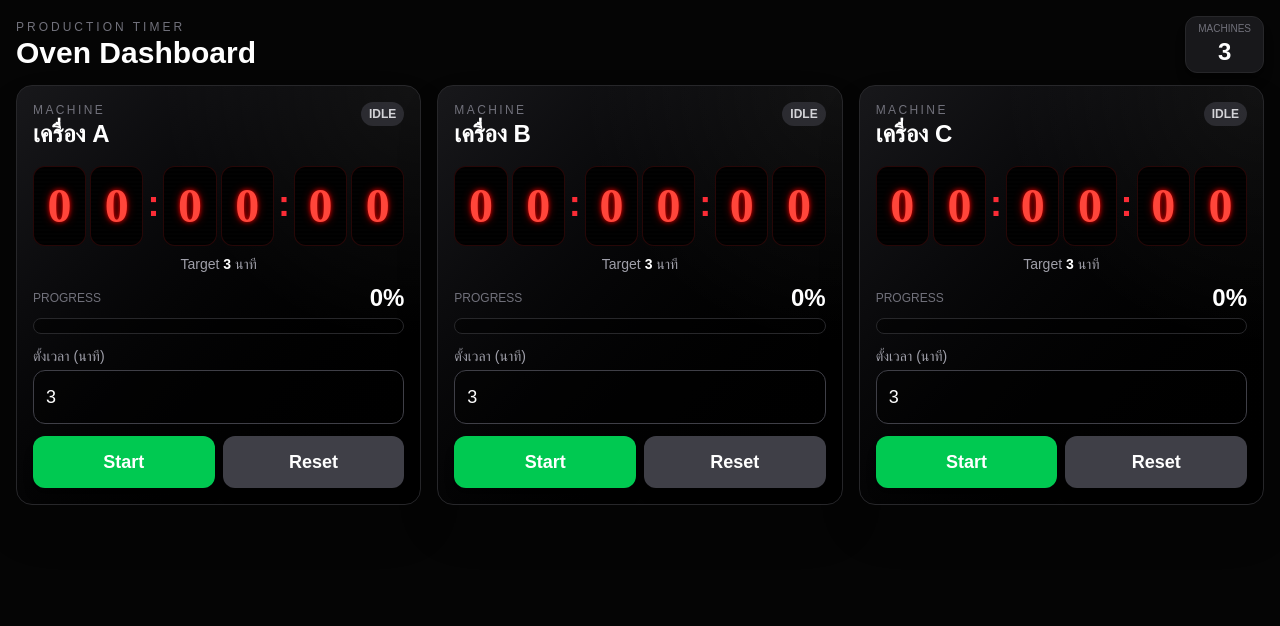
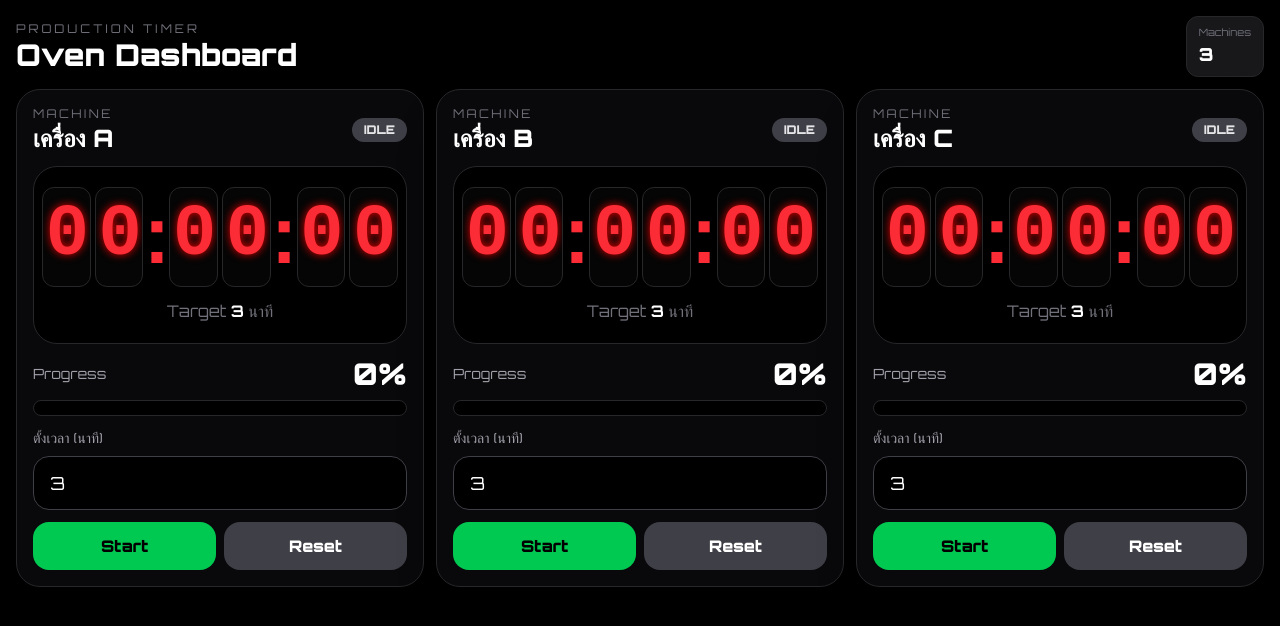
Before and after one commit to MJsushi/oven-timer, a Next.js app: page / in a window 1280 px wide. Shown: the top 626 px of the page. Built offline with nearby package versions, Linux system fonts and the light colour scheme.

Commit message:
bug fix button1

```diff
--- a/src/app/components/FlipDigit.jsx
+++ b/src/app/components/FlipDigit.jsx
@@ -18,7 +18,7 @@ export default function FlipDigit({
       const timeout = setTimeout(() => {
         setDisplay(value);
         setAnimate(false);
-      }, 90);
+      }, 120);
 
       return () =>
         clearTimeout(timeout);
@@ -29,44 +29,42 @@ export default function FlipDigit({
     <div
       className="
         relative
-        w-10 h-14
-        md:w-14 md:h-20
         overflow-hidden
-        rounded-xl
-        border border-red-900/30
+        rounded-lg
         bg-black
+        border border-red-950
         flex items-center justify-center
+        shadow-inner
+        w-9 h-12
+        md:w-14 md:h-18
       "
     >
+      {/* background glow */}
+      <div className="absolute inset-0 pointer-events-none bg-red-500/5" />
+
       {/* scanline */}
       <div
         className="
-          absolute inset-0
+          absolute
+          inset-0
+          opacity-20
           pointer-events-none
-          opacity-30
-          bg-[linear-gradient(to_bottom,transparent_50%,rgba(255,255,255,0.03)_51%)]
-          bg-[size:100%_4px]
         "
+        style={{
+          backgroundImage:
+            "linear-gradient(to bottom, transparent 50%, rgba(255,255,255,0.05) 51%)",
+          backgroundSize: "100% 4px",
+        }}
       />
 
-      {/* digit */}
       <div
         className={`
-          absolute
-          inset-0
-          flex
-          items-center
-          justify-center
-          text-3xl
+          led-text
+          font-black
+          text-2xl
           md:text-5xl
-          font-black
-          leading-none
-          timer-digit
-          font-['var(--font-dot)']
-          led-red
           transition-all
           duration-100
-          ease-linear
           ${
             animate
               ? "translate-y-2 opacity-0"
--- a/src/app/globals.css
+++ b/src/app/globals.css
@@ -4,13 +4,11 @@ html,
 body {
   margin: 0;
   padding: 0;
-  background: #0a0a0a;
-  font-family: Arial, Helvetica, sans-serif;
+  background: #050505;
   color: white;
-}
-
-html {
-  scroll-behavior: smooth;
+  overflow-x: hidden;
+  font-family: var(--font-orbitron),
+    sans-serif;
 }
 
 * {
@@ -33,76 +31,50 @@ input[type="number"] {
   appearance: textfield;
 }
 
-::selection {
-  background: #22c55e;
-  color: white;
+/* LED display */
+.led-text {
+  color: #ff453a;
+
+  text-shadow:
+    0 0 4px rgba(255, 69, 58, 0.9),
+    0 0 8px rgba(255, 69, 58, 0.8),
+    0 0 16px rgba(255, 69, 58, 0.7);
 }
 
-/* scrollbar */
-::-webkit-scrollbar {
-  width: 8px;
-  height: 8px;
-}
-
-::-webkit-scrollbar-track {
-  background: #111;
-}
-
-::-webkit-scrollbar-thumb {
-  background: #3f3f46;
-  border-radius: 999px;
-}
-
-/* running glow */
-@keyframes pulseGlow {
+/* subtle pulse */
+@keyframes ledPulse {
   0% {
-    box-shadow: 0 0 0 rgba(34, 197, 94, 0);
+    opacity: 0.94;
   }
 
   50% {
-    box-shadow:
-      0 0 12px rgba(34, 197, 94, 0.2);
+    opacity: 1;
   }
 
   100% {
-    box-shadow: 0 0 0 rgba(34, 197, 94, 0);
+    opacity: 0.94;
   }
 }
 
-.glow {
-  animation: pulseGlow 2s infinite;
+.led-pulse {
+  animation: ledPulse 2s infinite;
 }
 
-/* finished */
-@keyframes dangerPulse {
+/* progress shine */
+@keyframes progressGlow {
   0% {
-    transform: scale(1);
+    opacity: 0.5;
   }
 
   50% {
-    transform: scale(1.005);
+    opacity: 1;
   }
 
   100% {
-    transform: scale(1);
+    opacity: 0.5;
   }
 }
 
-.danger {
-  animation: dangerPulse 1s infinite;
+.progress-glow {
+  animation: progressGlow 1.5s infinite;
 }
-
-/* LED */
-.led-red {
-  color: #ff453a;
-
-  text-shadow:
-    0 0 4px rgba(255, 0, 0, 0.9),
-    0 0 10px rgba(255, 0, 0, 0.45);
-}
-
-/* stable numbers */
-.timer-digit {
-  font-variant-numeric: tabular-nums;
-  font-feature-settings: "tnum";
-}
--- a/src/app/layout.js
+++ b/src/app/layout.js
@@ -1,40 +1,20 @@
-import {
-  Geist,
-  Geist_Mono,
-  Share_Tech_Mono,
-} from "next/font/google";
-
+import { Orbitron } from "next/font/google";
 import "./globals.css";
 
-const geistSans = Geist({
-  variable: "--font-geist-sans",
+const orbitron = Orbitron({
   subsets: ["latin"],
-});
-
-const geistMono = Geist_Mono({
-  variable: "--font-geist-mono",
-  subsets: ["latin"],
-});
-
-const dotFont = Share_Tech_Mono({
-  weight: "400",
-  subsets: ["latin"],
-  variable: "--font-dot",
+  weight: ["400", "500", "700", "900"],
+  variable: "--font-orbitron",
 });
 
 export const metadata = {
   title: "Oven Timer",
-
   description: "Production Timer",
-
   manifest: "/manifest.json",
 
   appleWebApp: {
     capable: true,
-
-    statusBarStyle:
-      "black-translucent",
-
+    statusBarStyle: "black-translucent",
     title: "Oven Timer",
   },
 
@@ -49,17 +29,9 @@ export default function RootLayout({
   return (
     <html
       lang="en"
-      className={`
-        ${geistSans.variable}
-        ${geistMono.variable}
-        ${dotFont.variable}
-        h-full
-        antialiased
-      `}
+      className={orbitron.variable}
     >
-      <body className="min-h-full flex flex-col">
-        {children}
-      </body>
+      <body>{children}</body>
     </html>
   );
 }
--- a/src/app/page.js
+++ b/src/app/page.js
@@ -1,7 +1,6 @@
 "use client";
 
 import { useEffect, useRef, useState } from "react";
-import FlipDigit from "./components/FlipDigit";
 
 const defaultMachines = [
   {
@@ -32,20 +31,23 @@ export default function Page() {
   );
 
   const wakeLockRef = useRef(null);
+  const audioRef = useRef(null);
 
-  // 🔆 กันหน้าจอดับ
+  // 🔆 wake lock
   const enableWakeLock = async () => {
     try {
       if ("wakeLock" in navigator) {
         wakeLockRef.current =
-          await navigator.wakeLock.request("screen");
+          await navigator.wakeLock.request(
+            "screen"
+          );
       }
     } catch (err) {
       console.log(err);
     }
   };
 
-  // ⏱ timer loop
+  // ⏱ timer
   useEffect(() => {
     const interval = setInterval(() => {
       setMachines((prev) =>
@@ -53,10 +55,10 @@ export default function Page() {
           if (!m.running) return m;
 
           const next = m.seconds + 1;
+
           const targetSec =
             Number(m.targetMinute) * 60;
 
-          // 🔔 ครบเวลา
           if (
             next >= targetSec &&
             !m.finished
@@ -86,14 +88,22 @@ export default function Page() {
     return () => clearInterval(interval);
   }, []);
 
-  // 🎵 alarm
+  // 🔊 alarm
   const playAlarm = () => {
     try {
+      const AudioContextClass =
+        window.AudioContext ||
+        window.webkitAudioContext;
+
+      if (!AudioContextClass) return;
+
+      if (!audioRef.current) {
+        audioRef.current =
+          new AudioContextClass();
+      }
+
       const audioContext =
-        new (
-          window.AudioContext ||
-          window.webkitAudioContext
-        )();
+        audioRef.current;
 
       const playNote = (
         frequency,
@@ -106,11 +116,13 @@ export default function Page() {
         const gainNode =
           audioContext.createGain();
 
-        oscillator.type = "triangle";
+        oscillator.type = "square";
+
         oscillator.frequency.value =
           frequency;
 
         oscillator.connect(gainNode);
+
         gainNode.connect(
           audioContext.destination
         );
@@ -119,13 +131,13 @@ export default function Page() {
           audioContext.currentTime + delay;
 
         gainNode.gain.setValueAtTime(
-          0,
+          0.0001,
           start
         );
 
-        gainNode.gain.linearRampToValueAtTime(
-          0.12,
-          start + 0.02
+        gainNode.gain.exponentialRampToValueAtTime(
+          0.18,
+          start + 0.01
         );
 
         gainNode.gain.exponentialRampToValueAtTime(
@@ -134,21 +146,25 @@ export default function Page() {
         );
 
         oscillator.start(start);
-        oscillator.stop(start + duration);
+
+        oscillator.stop(
+          start + duration
+        );
       };
 
-      playNote(1046, 0.18, 0.0);
-      playNote(1318, 0.18, 0.2);
-      playNote(1567, 0.18, 0.4);
-      playNote(2093, 0.35, 0.6);
+      playNote(1200, 0.15, 0);
+      playNote(1600, 0.15, 0.2);
+      playNote(2200, 0.35, 0.4);
     } catch (err) {
       console.log(err);
     }
   };
 
-  // 🗣 speech
+  // 🗣 speak
   const speakThai = (text) => {
     try {
+      if (!window.speechSynthesis) return;
+
       speechSynthesis.cancel();
 
       const utterance =
@@ -156,8 +172,6 @@ export default function Page() {
 
       utterance.lang = "th-TH";
       utterance.rate = 0.9;
-      utterance.pitch = 1;
-      utterance.volume = 1;
 
       speechSynthesis.speak(utterance);
     } catch (err) {
@@ -165,13 +179,16 @@ export default function Page() {
     }
   };
 
-  // ▶️ start/pause
+  // ▶️ toggle
   const toggle = async (id) => {
     try {
-      const unlock =
-        new SpeechSynthesisUtterance("");
-
-      speechSynthesis.speak(unlock);
+      if (
+        audioRef.current &&
+        audioRef.current.state ===
+          "suspended"
+      ) {
+        await audioRef.current.resume();
+      }
     } catch (e) {}
 
     await enableWakeLock();
@@ -206,7 +223,10 @@ export default function Page() {
   };
 
   // ⌨️ update minute
-  const updateMinute = (id, value) => {
+  const updateMinute = (
+    id,
+    value
+  ) => {
     setMachines((prev) =>
       prev.map((m) =>
         m.id === id
@@ -239,43 +259,40 @@ export default function Page() {
   };
 
   return (
-    <main className="min-h-screen bg-[#050505] text-white px-2 py-2 md:px-4 md:py-4">
+    <main className="min-h-screen bg-black text-white p-2 md:p-4">
       {/* header */}
       <div className="mb-3 flex items-center justify-between">
         <div>
-          <div className="text-[10px] md:text-xs uppercase tracking-[0.25em] text-zinc-500">
+          <div className="text-[10px] md:text-xs text-zinc-500 uppercase tracking-[0.25em]">
             Production Timer
           </div>
 
-          <h1 className="text-lg md:text-3xl font-black">
+          <h1 className="text-xl md:text-3xl font-black">
             Oven Dashboard
           </h1>
         </div>
 
-        <div className="bg-zinc-900 border border-zinc-800 rounded-xl px-3 py-1 shadow-lg">
+        <div className="bg-zinc-900 border border-zinc-800 rounded-xl px-3 py-2">
           <div className="text-[10px] text-zinc-500">
-            MACHINES
+            Machines
           </div>
 
-          <div className="text-lg md:text-2xl font-black text-center">
+          <div className="text-lg font-black">
             {machines.length}
           </div>
         </div>
       </div>
 
       {/* cards */}
-      <div
-        className="
-          grid
-          grid-cols-1
-          sm:grid-cols-2
-          xl:grid-cols-3
-          gap-2 md:gap-4
-        "
-      >
+      <div className="grid grid-cols-1 md:grid-cols-2 xl:grid-cols-3 gap-3">
         {machines.map((m) => {
           const targetSec =
             Number(m.targetMinute) * 60;
+
+          const progress = Math.min(
+            (m.seconds / targetSec) * 100,
+            100
+          );
 
           const remain =
             targetSec - m.seconds;
@@ -283,47 +300,31 @@ export default function Page() {
           const warning =
             remain <= 60 && remain > 0;
 
-          const progress = Math.min(
-            Math.floor(
-              (m.seconds / targetSec) * 100
-            ),
-            100
-          );
-
           return (
             <div
               key={m.id}
               className={`
-                relative
-                overflow-hidden
-                rounded-2xl
+                rounded-3xl
                 border
-                shadow-2xl
                 p-3 md:p-4
                 flex
                 flex-col
-                justify-between
-                min-h-[280px]
-                md:min-h-[320px]
-                transition-all
-                duration-300
+                gap-3
+                shadow-2xl
                 ${
                   m.finished
-                    ? "bg-gradient-to-br from-red-950 to-red-800 border-red-500"
+                    ? "bg-red-950 border-red-600"
                     : warning
-                    ? "bg-gradient-to-br from-yellow-900 to-orange-800 border-yellow-400"
-                    : "bg-gradient-to-br from-zinc-900 to-black border-zinc-800"
+                    ? "bg-yellow-950 border-yellow-500"
+                    : "bg-zinc-950 border-zinc-800"
                 }
               `}
             >
-              {/* glow */}
-              <div className="absolute inset-0 bg-[radial-gradient(circle_at_top_right,rgba(255,255,255,0.06),transparent_45%)] pointer-events-none" />
-
               {/* top */}
-              <div className="relative z-10 flex items-start justify-between mb-2">
+              <div className="flex items-center justify-between">
                 <div>
                   <div className="text-[10px] md:text-xs uppercase tracking-[0.2em] text-zinc-500">
-                    MACHINE
+                    Machine
                   </div>
 
                   <div className="text-lg md:text-2xl font-black">
@@ -333,52 +334,88 @@ export default function Page() {
 
                 <div
                   className={`
-                    px-2 py-1 rounded-full text-[10px] md:text-xs font-bold
+                    px-3 py-1 rounded-full text-xs font-black
                     ${
                       m.finished
-                        ? "bg-red-500/20 text-red-200"
+                        ? "bg-red-500 text-white"
                         : m.running
-                        ? "bg-green-500/20 text-green-200"
-                        : "bg-zinc-700/60 text-zinc-300"
+                        ? "bg-green-500 text-black"
+                        : "bg-zinc-700 text-zinc-200"
                     }
                   `}
                 >
                   {m.finished
-                    ? "DONE"
+                    ? "FINISHED"
                     : m.running
-                    ? "RUN"
+                    ? "RUNNING"
                     : "IDLE"}
                 </div>
               </div>
 
-              {/* timer */}
-              <div className="relative z-10 py-2">
-                <div className="flex items-center justify-center gap-[2px] md:gap-1">
+              {/* TIMER */}
+              <div className="bg-black rounded-3xl border border-zinc-800 px-2 py-4 md:py-5">
+                <div className="flex items-center justify-center gap-1">
                   {splitTime(m.seconds).map(
                     (char, i) =>
                       char === ":" ? (
                         <div
                           key={i}
                           className="
+                            text-[42px]
+                            md:text-[72px]
+                            font-black
+                            leading-none
                             text-red-500
-                            text-2xl
-                            md:text-4xl
-                            font-black
                             mb-1
                           "
                         >
                           :
                         </div>
                       ) : (
-                        <FlipDigit
+                        <div
                           key={i}
-                          value={char}
-                        />
+                          className="
+                            w-[44px]
+                            h-[62px]
+                            md:w-[72px]
+                            md:h-[100px]
+                            rounded-xl
+                            border
+                            border-zinc-800
+                            bg-[#050505]
+                            flex
+                            items-center
+                            justify-center
+                            overflow-hidden
+                          "
+                        >
+                          <div
+                            className="
+                              text-[40px]
+                              md:text-[72px]
+                              font-black
+                              leading-none
+                              text-red-500
+                              tracking-tight
+                              select-none
+                            "
+                            style={{
+                              fontFamily:
+                                "'Courier New', monospace",
+                              textShadow:
+                                "0 0 8px rgba(255,0,0,0.9)",
+                              transform:
+                                "translateY(-2px)",
+                            }}
+                          >
+                            {char}
+                          </div>
+                        </div>
                       )
                   )}
                 </div>
 
-                <div className="mt-2 text-center text-[11px] md:text-sm text-zinc-400">
+                <div className="text-center mt-3 text-zinc-500 text-sm md:text-base">
                   Target{" "}
                   <span className="text-white font-bold">
                     {m.targetMinute}
@@ -388,29 +425,27 @@ export default function Page() {
               </div>
 
               {/* progress */}
-              <div className="relative z-10 mb-3">
-                <div className="flex items-center justify-between mb-1">
-                  <span className="text-[10px] md:text-xs text-zinc-500 uppercase">
+              <div>
+                <div className="flex items-center justify-between mb-2">
+                  <div className="text-sm text-zinc-400">
                     Progress
-                  </span>
+                  </div>
 
-                  <span className="text-lg md:text-2xl font-black text-white tabular-nums">
-                    {progress}%
-                  </span>
+                  <div className="text-2xl md:text-3xl font-black text-white">
+                    {Math.floor(progress)}%
+                  </div>
                 </div>
 
-                <div className="w-full h-3 md:h-4 rounded-full overflow-hidden bg-black/50 border border-zinc-800">
+                <div className="h-4 bg-black rounded-full overflow-hidden border border-zinc-800">
                   <div
                     className={`
-                      h-full
-                      transition-all
-                      duration-500
+                      h-full transition-all duration-500
                       ${
                         m.finished
-                          ? "bg-red-400"
+                          ? "bg-red-500"
                           : warning
-                          ? "bg-yellow-300"
-                          : "bg-green-400"
+                          ? "bg-yellow-400"
+                          : "bg-green-500"
                       }
                     `}
                     style={{
@@ -421,8 +456,8 @@ export default function Page() {
               </div>
 
               {/* input */}
-              <div className="relative z-10 mb-3">
-                <div className="text-[11px] md:text-sm text-zinc-400 mb-1">
+              <div>
+                <div className="text-sm text-zinc-400 mb-2">
                   ตั้งเวลา (นาที)
                 </div>
 
@@ -437,21 +472,21 @@ export default function Page() {
                   }
                   className="
                     w-full
-                    bg-black/40
-                    border border-zinc-700
-                    rounded-xl
-                    px-3
-                    py-2
-                    md:py-3
-                    text-base md:text-lg
+                    rounded-2xl
+                    bg-black
+                    border
+                    border-zinc-700
+                    px-4
+                    py-3
+                    text-lg
                     outline-none
-                    focus:border-green-400
+                    text-white
                   "
                 />
               </div>
 
               {/* buttons */}
-              <div className="relative z-10 flex gap-2">
+              <div className="flex gap-2">
                 <button
                   type="button"
                   onClick={() =>
@@ -459,17 +494,16 @@ export default function Page() {
                   }
                   className={`
                     flex-1
-                    rounded-xl
-                    py-2.5 md:py-3
-                    text-sm md:text-lg
+                    py-3
+                    rounded-2xl
                     font-black
+                    text-base
+                    active:scale-95
                     transition-all
-                    active:scale-95
-                    shadow-lg
                     ${
                       m.running
-                        ? "bg-orange-500"
-                        : "bg-green-500"
+                        ? "bg-orange-500 text-black"
+                        : "bg-green-500 text-black"
                     }
                   `}
                 >
@@ -485,13 +519,12 @@ export default function Page() {
                   }
                   className="
                     flex-1
+                    py-3
+                    rounded-2xl
+                    font-black
+                    text-base
                     bg-zinc-700
-                    rounded-xl
-                    py-2.5 md:py-3
-                    text-sm md:text-lg
-                    font-black
                     active:scale-95
-                    shadow-lg
                   "
                 >
                   Reset
```
